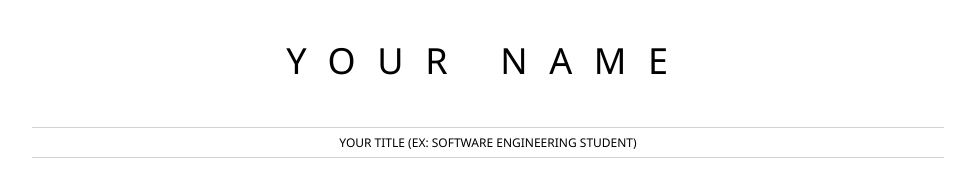
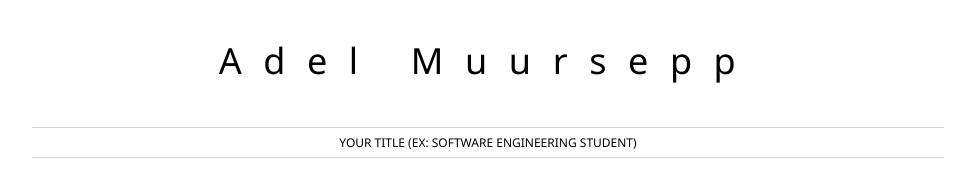
Before and after one commit to adelmuursepp/resume-adel, a plain HTML site: page index.html in a window 1280 px wide. Shown: the top 191 px of the page, without its empty margins (152-1123 px from the left). Drawn offline with Linux system fonts and the light colour scheme.

Commit message:
Update index

```diff
--- a/index.html
+++ b/index.html
@@ -2,13 +2,13 @@
 	<head>
 		<link href="style.css" rel="stylesheet">
         <link rel="stylesheet" href="https://cdnjs.cloudflare.com/ajax/libs/font-awesome/5.15.4/css/all.min.css">
-        <title>Your Name resume</title>
+        <title>Adel Muursepp resume</title>
 	</head>
 
 	<body>
 		<header id="header">
 			<!-- resume header with your name and title -->
-			<h1>YOUR NAME</h1>
+			<h1>Adel Muursepp</h1>
 			<hr>
 			YOUR TITLE (EX: SOFTWARE ENGINEERING STUDENT)
 			<hr>
```
